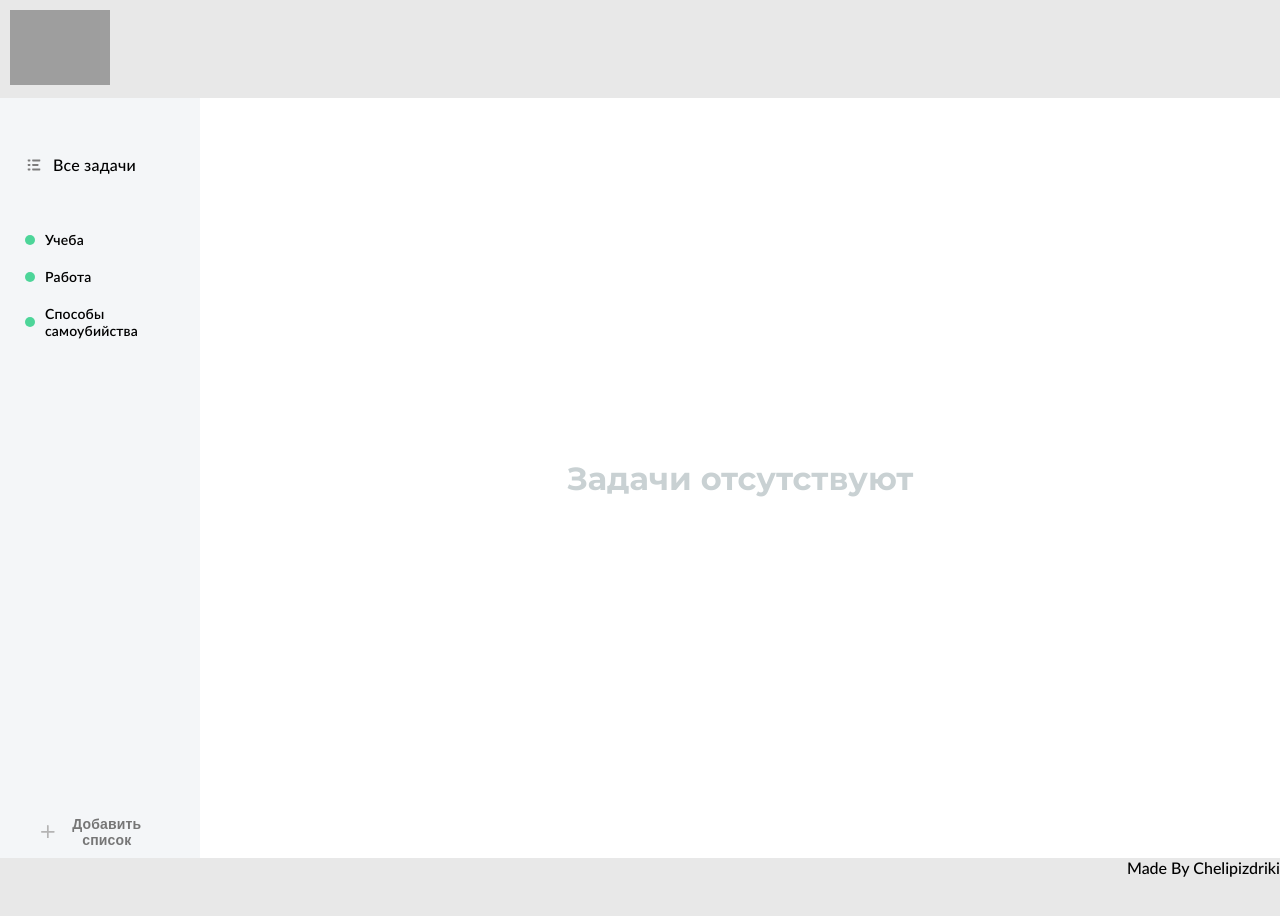
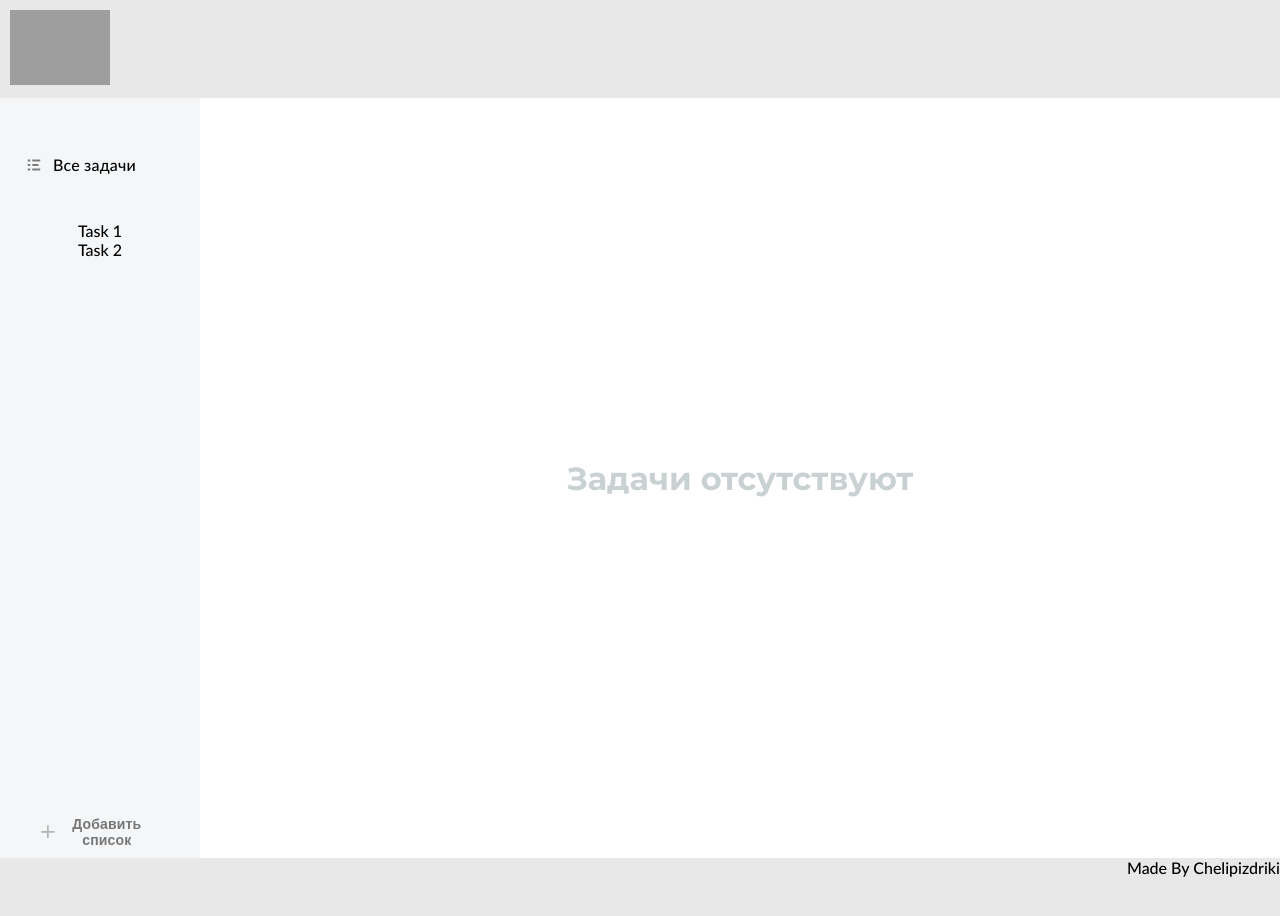
Before and after one commit to ShaggyBa/team-project-todo-app, a React (Create React App) app: page / in a window 1280 px wide. Shown: the top 916 px of the page. Built offline with nearby package versions, Linux system fonts and the light colour scheme; grey boxes are pictures that could not be loaded; the HTML template or start-up script is replaced by a standard one.

Commit message:
PolyWork components

```diff
--- a/src/App.tsx
+++ b/src/App.tsx
@@ -3,18 +3,14 @@ import "./reset.css";
 import "./UI-colors.css";
 import cssStyles from "./App.module.css";
 import { Header, MainContent, Sidebar, Footer } from "./components/index";
+import {ListItemsData} from "./data/ListItemData";
 
 const App: React.FC = () => {
-  const lists = [
-    { id: 1, title: "Учеба" },
-    { id: 2, title: "Работа" },
-    { id: 3, title: "Способы самоубийства" },
-  ];
 
   return (
     <div className={cssStyles.todoApp__wrapper}>
       <Header />
-      <Sidebar lists={lists} />
+      <Sidebar lists={ListItemsData} />
       <MainContent />
       <Footer />
     </div>
--- a/src/components/VariantListItem/ListItem.module.css
+++ b/src/components/ListItem/ListItem.module.css
@@ -7,3 +7,7 @@
     line-height: normal;
     letter-spacing: 0.15px;
 }
+
+.disc .green {
+    color: var(--green_300);
+}
--- /dev/null
+++ b/src/components/ListItem/ListItem.tsx
@@ -0,0 +1,14 @@
+import React from "react";
+import { IListItem } from "../../types/IListItem.types";
+
+import s from "./ListItem.module.css";
+
+
+export const ListItem: React.FC<IListItem> = ({id, title, color}) =>{
+    return (
+    <li className={s.list__item} key={id}>
+        <span className={s.disc + " " + s[color]}></span>
+        <span className={s.item__title}>{title}</span>
+    </li>
+    )
+}
--- /dev/null
+++ b/src/components/ListItem/index.ts
@@ -0,0 +1 @@
+export {ListItem } from "./ListItem";
--- a/src/components/Sidebar/Sidebar.tsx
+++ b/src/components/Sidebar/Sidebar.tsx
@@ -1,5 +1,5 @@
 import React from "react";
-import { VariantBtn } from "../index";
+import { VariantBtn, ListItem } from "../index";
 import s from "./Sidebar.module.css";
 
 import { ReactComponent as ListIcon } from "../../assets/icons/list-icon.svg";
@@ -7,10 +7,7 @@ import { ISidebar } from "../../types/ISidebar.types";
 
 export const Sidebar: React.FC<ISidebar> = ({ lists }) => {
   const listsMap = lists.map((list) => (
-    <li className={s.list__item} key={list.id}>
-      <span className={s.disc}></span>
-      <span className={s.item__title}>{list.title}</span>
-    </li>
+    <ListItem key = {list.id} id = {list.id} title = {list.title} color = {list.color} />
   ));
   return (
     <aside className={s.sidebar}>
--- a/src/components/index.ts
+++ b/src/components/index.ts
@@ -3,3 +3,4 @@ export * from "./VariantBtn";
 export * from "./Header";
 export * from "./Footer";
 export * from "./MainContent";
+export * from "./ListItem"
--- a/src/data/ListItemData.tsx
+++ b/src/data/ListItemData.tsx
@@ -1,6 +1,6 @@
 import { IListItem } from "../types/IListItem.types";
 
-export const ListItems: IListItem[] = [
+export const ListItemsData: IListItem[] = [
     {
         "id": 1,
         "title": "Task 1",
--- a/src/types/ISidebar.types.ts
+++ b/src/types/ISidebar.types.ts
@@ -3,6 +3,7 @@ type TLists = IList[];
 interface IList {
   id: number;
   title: string;
+  color: string;
 }
 
 export interface ISidebar {
```
Also changed, not shown: src/components/VariantListItem/ListItem.tsx (deleted, +0 -16 lines).
